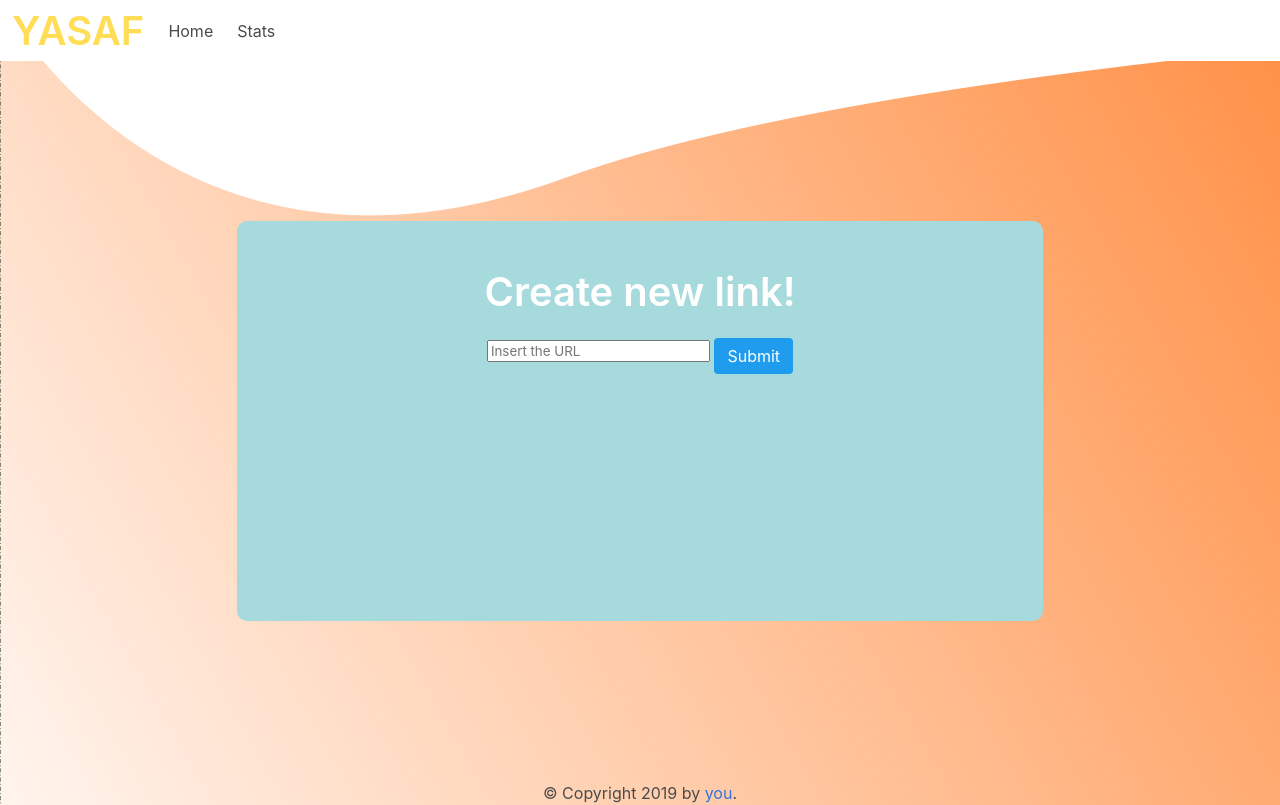
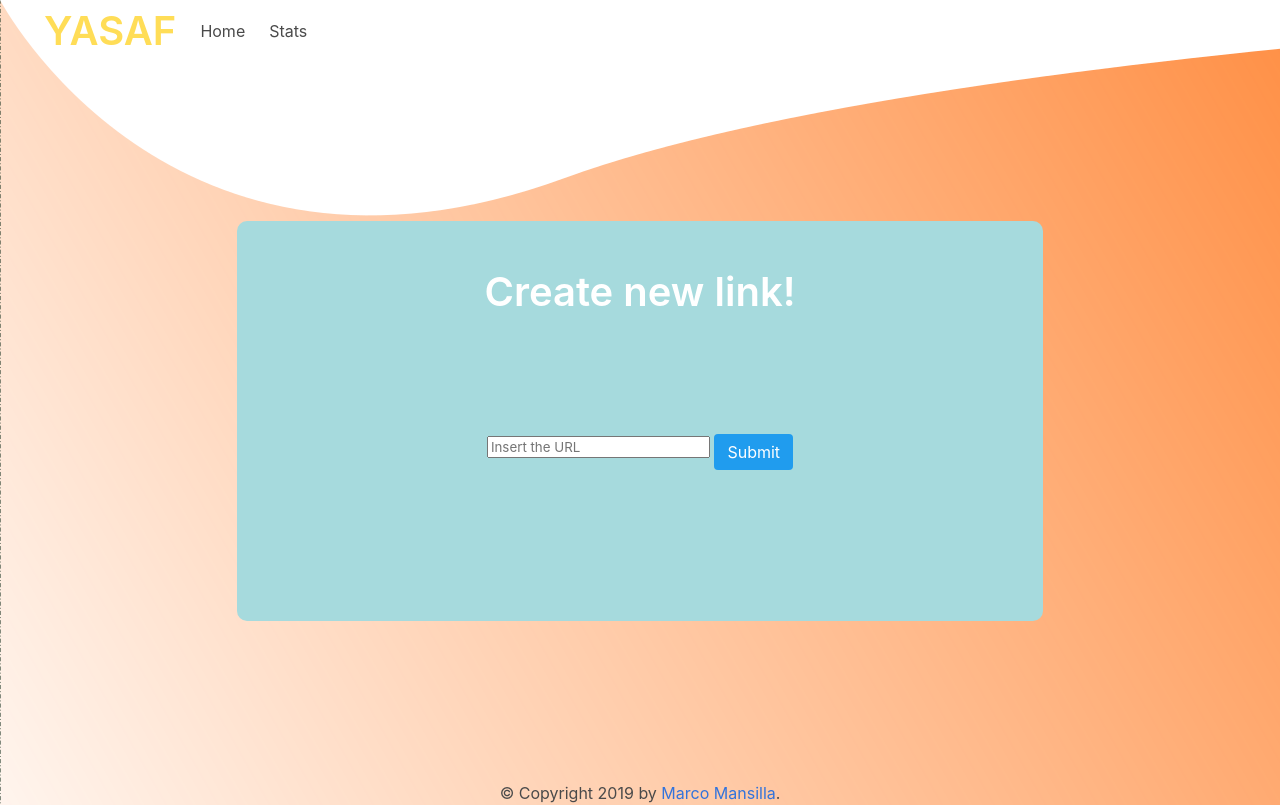
Before and after one commit to marcomansilla/yasaf, a Flask app: page / in a window 1280 px wide. Run offline with Flask 2, Linux system fonts and the light colour scheme; some libraries are stand-ins or nearby versions.

Commit message:
improved style, about to finish stats

```diff
--- a/static/style.css
+++ b/static/style.css
@@ -17,6 +17,15 @@ h2 {
 
 nav {
 	position:absolute;
+	background-color:transparent !important
+}
+
+.navbar-brand {
+	margin-left:2rem;
+}
+
+form {
+	padding:6rem 0
 }
 .hero {
 	max-width:70%;
--- a/templates/base.html
+++ b/templates/base.html
@@ -42,7 +42,7 @@
 		</div>
 		<div id="footer">
 			{% block footer %}
-			&copy; Copyright 2019 by <a href="http://domain.invalid/">you</a>.
+			&copy; Copyright 2019 by <a href="http://xignus.com.ar/">Marco Mansilla</a>.
 			{% endblock %}
 		</div>
 	</body>
--- a/templates/new_link.html
+++ b/templates/new_link.html
@@ -4,7 +4,7 @@
 <section class="hero">
 	<div class="hero-body">
 		<div class="container">
-			<h2>Short Link Generated</h2>
+			<h2 class="title is-2">Short Link Generated</h2>
 			<p><strong>Original URL: </strong> {{data.original_url}}</p>
 			<p><strong>Shortened URL: </strong> <a href="{{url_for('short.redirect_to_url', short_url = data.short_url, _external=True)}}"
 												   target="_blank">{{url_for('short.redirect_to_url', short_url = data.short_url, _external=True)}}</a></p>
```
